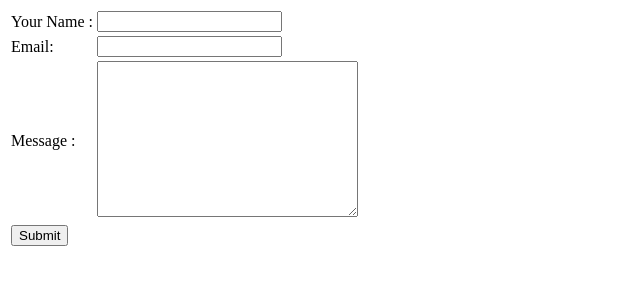
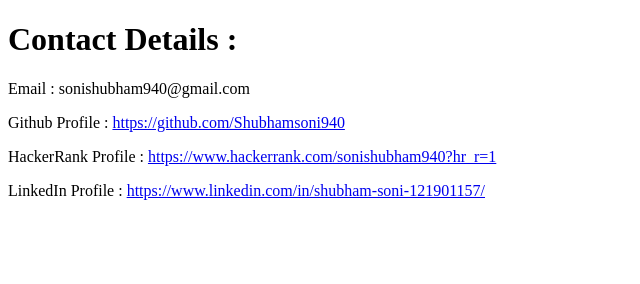
Before and after one commit to Shubhamsoni940/PersonalSite, a plain HTML site: page Contactme.html in a window 1280 px wide. Shown: the whole page, without its empty margins (0-640 px from the left). Drawn offline with Linux system fonts and the light colour scheme.

Commit message:
Update Contactme.html

```diff
--- a/Contactme.html
+++ b/Contactme.html
@@ -6,26 +6,10 @@
     <title>Contact Me</title>
 </head>
 <body>
-    <form action="mailto:sonishubham940@gmail.com">
-        <table>
-         <tr>
-             <td><label>Your Name :</label></td>
-             <td><input type="text"></td>
-        </tr>
-        <tr>
-            <td><label>Email:</label></td>
-            <td><input type="email"></td>
-        </tr>
-
-            <td><label>Message :</label></td>
-            <td><textarea name="Your message" id="" cols="30" rows="10"></textarea></td>
-        </tr>
-        <tr>
-            <td>
-            <input type="submit"></td>
-
-        </tr>
-        </table>
-    </form>
+    <h1>Contact Details :</h1>
+    <p>Email : sonishubham940@gmail.com</p>
+    <p>Github Profile : <a href="https://github.com/Shubhamsoni940">https://github.com/Shubhamsoni940</a></p>
+    <p>HackerRank Profile : <a href="https://www.hackerrank.com/sonishubham940?hr_r=1">https://www.hackerrank.com/sonishubham940?hr_r=1</a></p>
+    <p>LinkedIn Profile : <a href="https://www.linkedin.com/in/shubham-soni-121901157/">https://www.linkedin.com/in/shubham-soni-121901157/</a></p>
 </body>
 </html>
```
